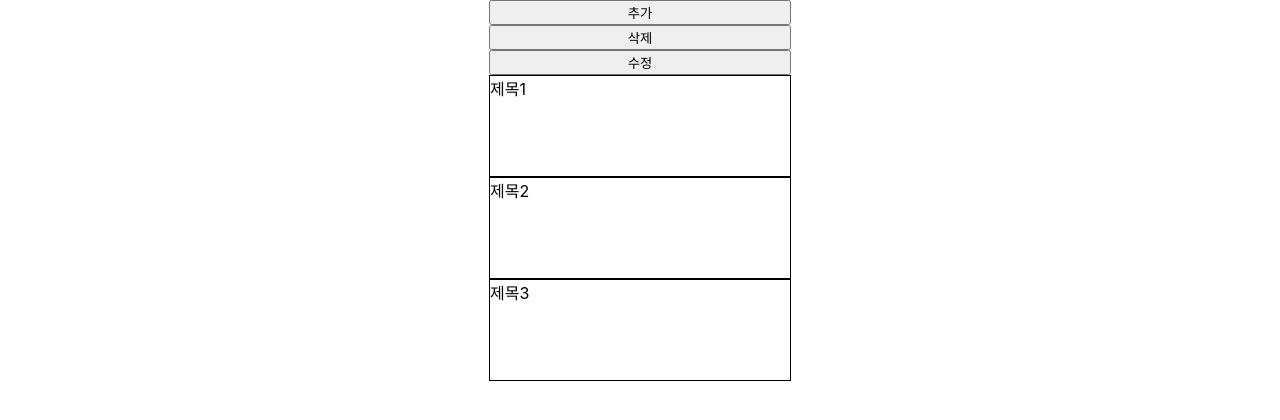
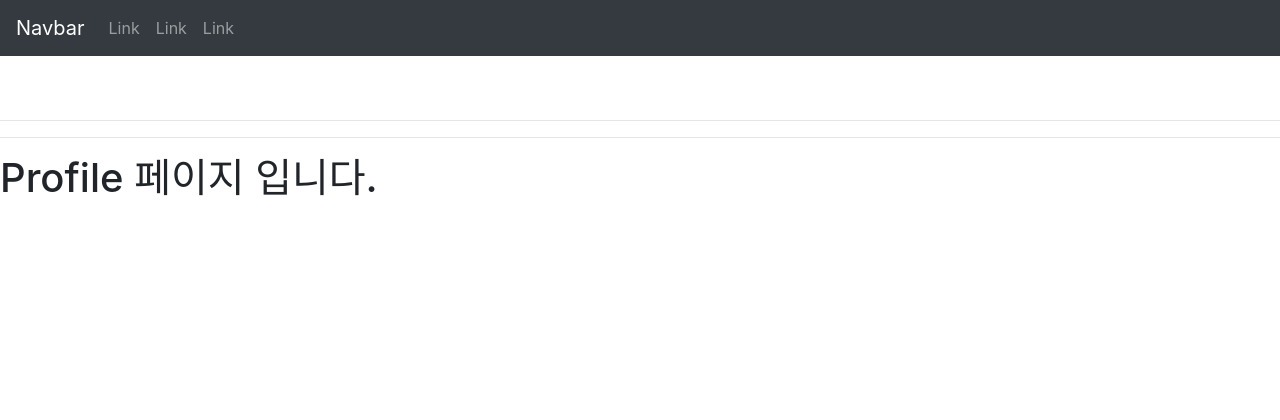
Before and after one commit to Moonseonhyeon/React-secondapp, a React (Create React App) app: page /profile in a window 1280 px wide. Shown: the top 420 px of the page. Built offline with nearby package versions, Linux system fonts and the light colour scheme.

Commit message:
<Router path= exact={true}/>,<Link to=>

```diff
--- a/package.json
+++ b/package.json
@@ -8,6 +8,7 @@
     "@testing-library/user-event": "^7.1.2",
     "react": "^16.13.1",
     "react-dom": "^16.13.1",
+    "react-router-dom": "^5.2.0",
     "react-scripts": "3.4.1",
     "styled-components": "^5.1.1"
   },
--- a/public/index.html
+++ b/public/index.html
@@ -24,6 +24,14 @@
       work correctly both with client-side routing and a non-root public URL.
       Learn how to configure a non-root public URL by running `npm run build`.
     -->
+    <link
+      rel="stylesheet"
+      href="https://maxcdn.bootstrapcdn.com/bootstrap/4.5.0/css/bootstrap.min.css"
+    />
+    <script src="https://ajax.googleapis.com/ajax/libs/jquery/3.5.1/jquery.min.js"></script>
+    <script src="https://cdnjs.cloudflare.com/ajax/libs/popper.js/1.16.0/umd/popper.min.js"></script>
+    <script src="https://maxcdn.bootstrapcdn.com/bootstrap/4.5.0/js/bootstrap.min.js"></script>
+
     <title>React App</title>
   </head>
   <body>
--- a/src/App.js
+++ b/src/App.js
@@ -1,68 +1,23 @@
 import React, { Component } from "react";
-import Post from "./Post";
-import styled from "styled-components";
-
-//스타일 컴포넌트는 무조건 class 밖에!! 이유는 그릴 때 마다 포커스문제가 있다.
-const ContainerBox = styled.div`
-  display: grid;
-  justify-content: center;
-`;
+import Home from "./page/Home";
+import About from "./page/About";
+import Profile from "./page/Profile";
+import Nav from "./Nav";
+import { Route } from "react-router-dom";
 
 class App extends Component {
-  state = {
-    posts: [
-      {
-        id: 1,
-        title: "제목1",
-      },
-      {
-        id: 2,
-        title: "제목2",
-      },
-      {
-        id: 3,
-        title: "제목3",
-      },
-    ],
-  };
-
   render() {
-    const add = () => {
-      this.setState({
-        posts: this.state.posts.concat({ id: 4, title: "제목4" }),
-      });
-    };
-
-    const del = () => {
-      this.setState({
-        posts: this.state.posts.filter((post) => {
-          return post.id !== 2;
-        }),
-      });
-    };
-
-    const update = () => {
-      const data = {
-        id: 2,
-        title: "제목200",
-      };
-
-      this.setState({
-        posts: this.state.posts.map((post) =>
-          post.id === 2 ? { ...post, ...data } : post
-        ),
-      });
-    };
-
     return (
-      <ContainerBox>
-        <button onClick={add}>추가</button>
-        <button onClick={del}>삭제</button>
-        <button onClick={update}>수정</button>
-        {this.state.posts.map((post) => {
-          return <Post id={post.id} title={post.title} />;
-        })}
-      </ContainerBox>
+      <div>
+        <Nav />
+        <br />
+        <br />
+        <Route path="/" component={Home} exact={true} />
+        <hr />
+        <Route path="/about/5" component={About} />
+        <hr />
+        <Route path="/profile" component={Profile} />
+      </div>
     );
   }
 }
--- /dev/null
+++ b/src/Nav.js
@@ -0,0 +1,43 @@
+import React from "react";
+import { Link } from "react-router-dom";
+
+const Nav = () => {
+  return (
+    <div>
+      <nav className="navbar navbar-expand-md bg-dark navbar-dark">
+        <Link className="navbar-brand" to="/about">
+          Navbar
+        </Link>
+        <button
+          className="navbar-toggler"
+          type="button"
+          data-toggle="collapse"
+          data-target="#collapsibleNavbar"
+        >
+          <span className="navbar-toggler-icon"></span>
+        </button>
+        <div className="collapse navbar-collapse" id="collapsibleNavbar">
+          <ul className="navbar-nav">
+            <li className="nav-item">
+              <Link className="nav-link" to="#">
+                Link
+              </Link>
+            </li>
+            <li className="nav-item">
+              <a className="nav-link" href="#">
+                Link
+              </a>
+            </li>
+            <li className="nav-item">
+              <a className="nav-link" href="#">
+                Link
+              </a>
+            </li>
+          </ul>
+        </div>
+      </nav>
+    </div>
+  );
+};
+
+export default Nav;
--- /dev/null
+++ b/src/components/Nav.js
@@ -0,0 +1,22 @@
+import React from "react";
+import { Link } from "react-router-dom";
+
+const Nav = () => {
+  return (
+    <div>
+      <ul>
+        <li>
+          <Link to="/">홈</Link>
+        </li>
+        <li>
+          <Link to="/about">어바웃</Link>
+        </li>
+        <li>
+          <Link to="/profile">프로파일</Link>
+        </li>
+      </ul>
+    </div>
+  );
+};
+
+export default Nav;
--- a/src/index.js
+++ b/src/index.js
@@ -1,14 +1,17 @@
-import React from 'react';
-import ReactDOM from 'react-dom';
-import './index.css';
-import App from './App';
-import * as serviceWorker from './serviceWorker';
+import React from "react";
+import ReactDOM from "react-dom";
+import "./index.css";
+import App from "./App";
+import * as serviceWorker from "./serviceWorker";
+import { BrowserRouter } from "react-router-dom";
 
 ReactDOM.render(
   <React.StrictMode>
-    <App />
+    <BrowserRouter>
+      <App />
+    </BrowserRouter>
   </React.StrictMode>,
-  document.getElementById('root')
+  document.getElementById("root")
 );
 
 // If you want your app to work offline and load faster, you can change
--- /dev/null
+++ b/src/page/About.js
@@ -0,0 +1,11 @@
+import React from "react";
+
+const About = () => {
+  return (
+    <div>
+      <h1>About 페이지 입니다.</h1>
+    </div>
+  );
+};
+
+export default About;
--- /dev/null
+++ b/src/page/Home.js
@@ -0,0 +1,11 @@
+import React from "react";
+
+const Home = () => {
+  return (
+    <div>
+      <h1>Home 페이지 입니다.</h1>
+    </div>
+  );
+};
+
+export default Home;
--- /dev/null
+++ b/src/page/Profile.js
@@ -0,0 +1,11 @@
+import React from "react";
+
+const Profile = () => {
+  return (
+    <div>
+      <h1>Profile 페이지 입니다.</h1>
+    </div>
+  );
+};
+
+export default Profile;
```
Also changed, not shown: 1 other file (tests, documents, lock files or other folders).
